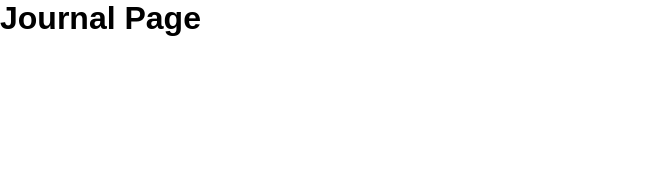
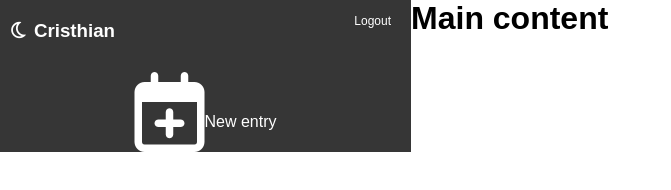
Before and after one commit to blacknoob20/fe-08-journal-app, a React app: page / in a window 1280 px wide. Shown: the whole page, without its empty margins (0-671 px from the left). Built offline with nearby package versions, Linux system fonts and the light colour scheme.

Commit message:
Proyecto Journal App | Estilos del <Sidebar />

```diff
--- a/public/index.html
+++ b/public/index.html
@@ -24,7 +24,8 @@
       work correctly both with client-side routing and a non-root public URL.
       Learn how to configure a non-root public URL by running `npm run build`.
     -->
-    <title>React App</title>
+    <link rel="stylesheet" href="https://cdnjs.cloudflare.com/ajax/libs/font-awesome/6.0.0-beta3/css/all.min.css">
+    <title>Journal App</title>
   </head>
   <body>
     <noscript>You need to enable JavaScript to run this app.</noscript>
--- a/src/journal/JournalPage.js
+++ b/src/journal/JournalPage.js
@@ -1,9 +1,13 @@
 import React from 'react';
+import { Sidebar } from './Sidebar';
 
 export const JournalPage = () => {
     return (
-        <div>
-            <h1>Journal Page</h1>
+        <div className="journal__main-content">
+            <Sidebar />
+            <main>
+                <h1>Main content</h1>
+            </main>
         </div>
     )
 }
--- /dev/null
+++ b/src/journal/Sidebar.js
@@ -0,0 +1,19 @@
+import React from 'react'
+
+export const Sidebar = () => {
+    return (
+        <aside className="journal__sidebar">
+            <div className="journal__sidebar-navbar">
+                <h3 className="mt-5">
+                    <i className="far fa-moon"></i>
+                    <span> Cristhian</span>
+                </h3>
+                <button className="btn">Logout</button>
+            </div>
+            <div className="journal__new-entry">
+                <i className="far fa-calendar-plus fa-5x"></i>
+                <p className="mt-5">New entry</p>
+            </div>
+        </aside>
+    )
+}
--- /dev/null
+++ b/src/styles/components/_journal.scss
@@ -0,0 +1,37 @@
+.journal__main-content{
+    display: flex;
+}
+
+.journal__sidebar{
+    background-color: $dark-grey;
+    color: white;
+    display: flex;
+    flex-direction: column;
+    height: 100%;
+    padding-left: 10px;
+    padding-right: 10px;
+    width: 45%;
+}
+
+.journal__sidebar-navbar{
+    display: flex;
+    justify-content: space-between;
+}
+
+.journal__main-sidebar h3{
+    font-weight: lighter;
+}
+
+.journal__new-entry{
+    align-items: center;
+    cursor: pointer;
+    display: flex;
+    justify-content: center;
+    margin-top: 30px;
+    width: 100%;
+    transition: color .3s ease;
+
+    &:hover{
+        color: darken($color: white, $amount: 20);
+    }
+}
--- a/src/styles/styles.scss
+++ b/src/styles/styles.scss
@@ -4,3 +4,4 @@
 @import './components/auth';
 @import './components/buttons';
 @import './components/links';
+@import './components/journal';
```
